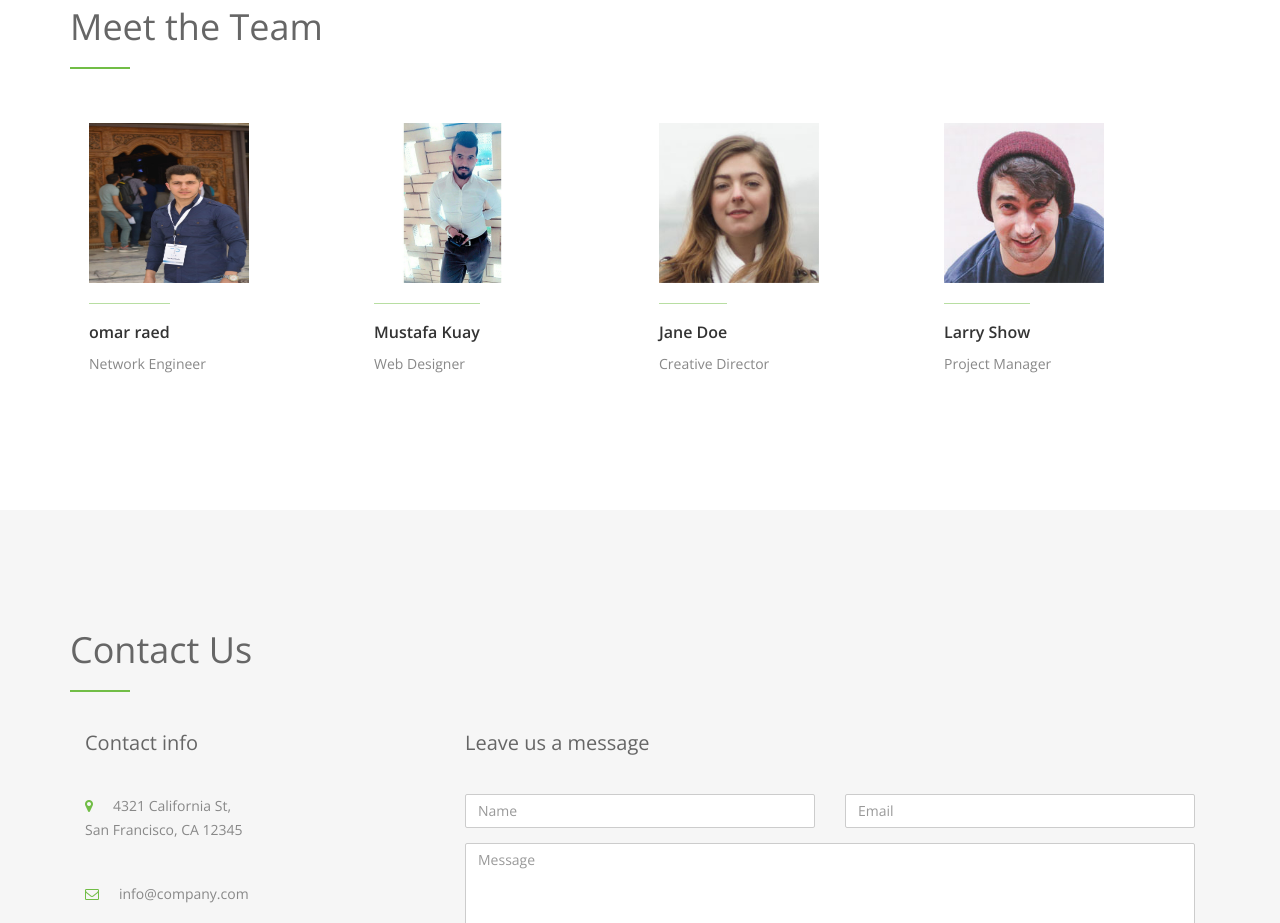
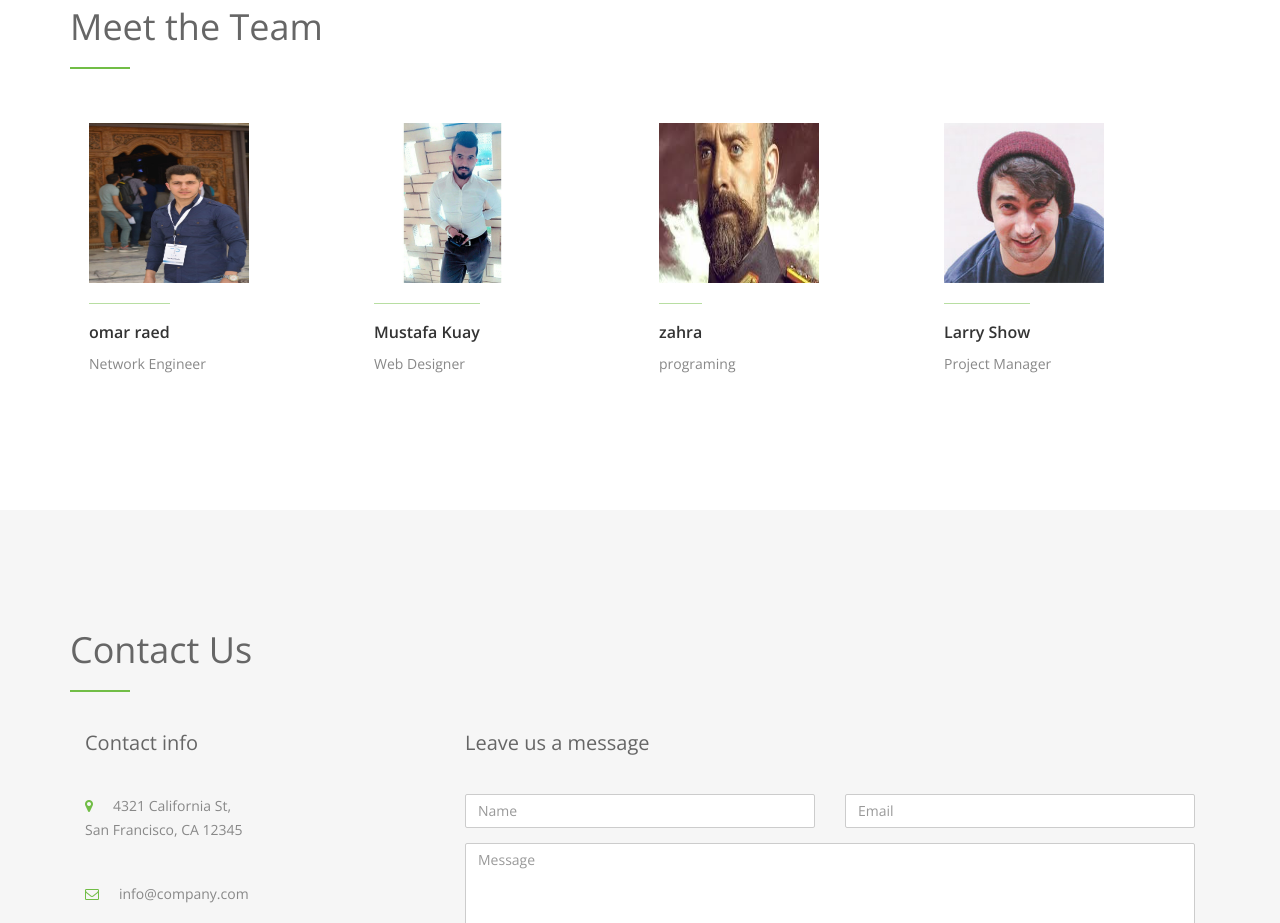
Before and after one commit to C4B-Team-Professional/TP-Git-Github-Task-, a plain HTML site: page index.html in a window 1280 px wide. Shown: the part 2920-3843 px from the top of the page. Drawn offline with nearby package versions, Linux system fonts and the light colour scheme.

Commit message:
add new photo and change titil name

```diff
--- a/index.html
+++ b/index.html
@@ -278,10 +278,10 @@
         </div>
       </div>
       <div class="col-md-3 col-sm-6 team">
-        <div class="thumbnail"> <img src="img/team/03.jpg" alt="..." class="team-img">
+        <div class="thumbnail"> <img src="img/team/95.jpg" alt="..." class="team-img">
           <div class="caption">
-            <h3>Jane Doe</h3>
-            <p>Creative Director</p>
+            <h3>zahra</h3>
+            <p>programing </p>
           </div>
         </div>
       </div>
```
Also changed, not shown: img/team/95.jpg (added).
